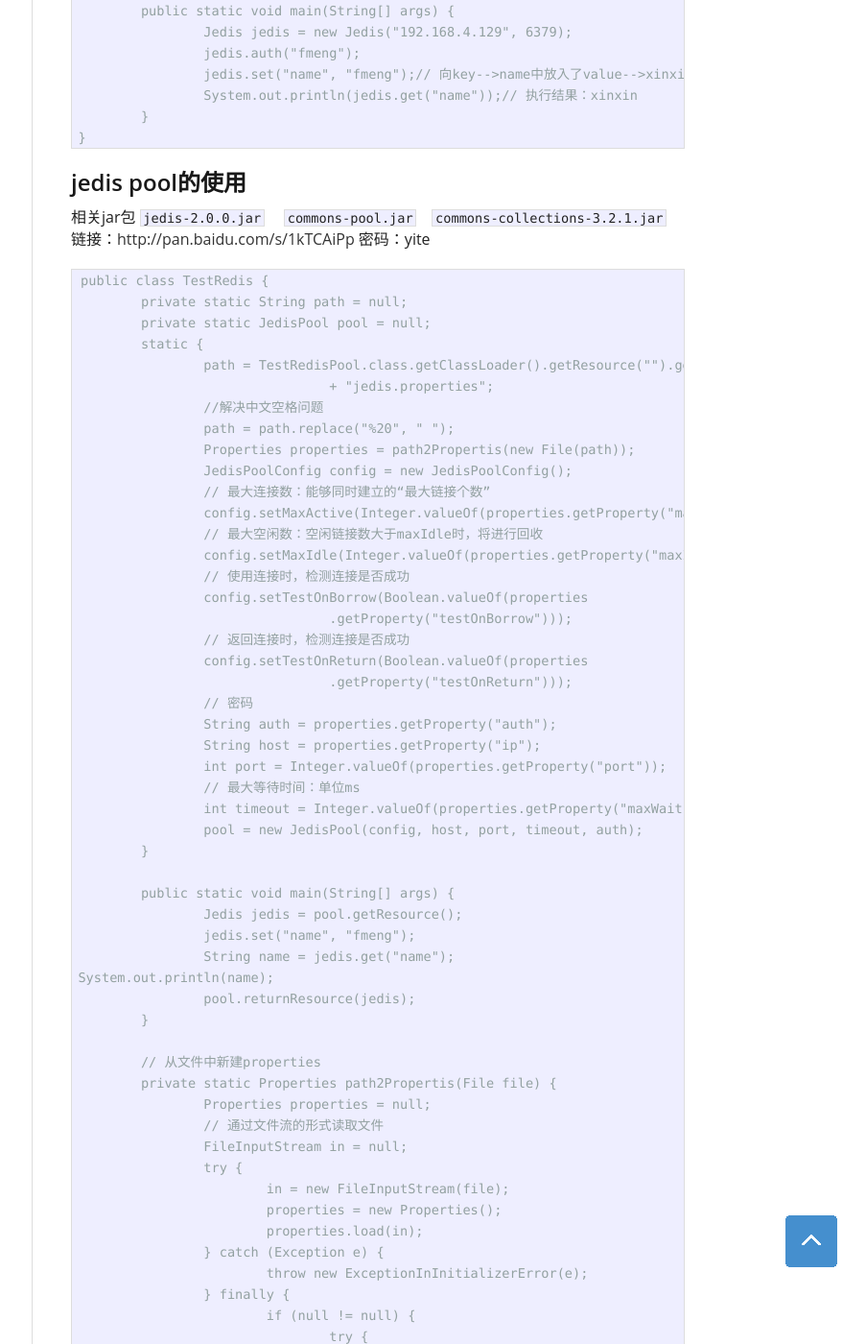
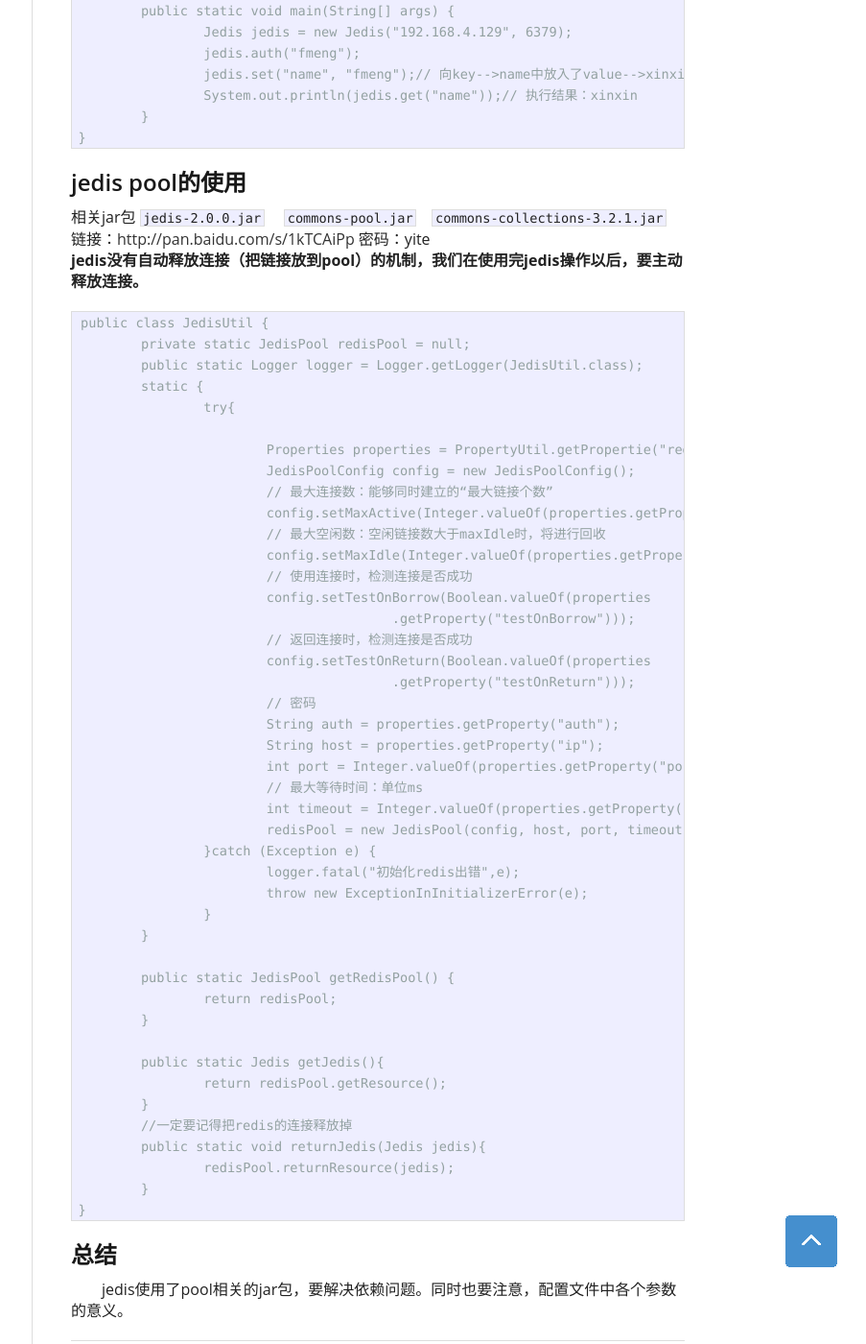
Before and after one commit to fmeng/fmeng.github.io, a Jekyll site: the page built from _posts/2014-12-22-jedis.md, in a window 1280 px wide and 1400 px high, scrolled down 583 px. Shown: the whole window at 96% size, without its empty margins (377-1280 px from the left). Built offline with Jekyll 4.4.1, drawn with Linux system fonts in a browser that asks for light colours; Markdown is read by kramdown in place of the engine named in the settings; comment, search, counter and statistics services are not loaded; some of the changed text lies outside the part shown.

Commit message:
添加释放连接的操作

```diff
--- a/_posts/2014-12-22-jedis.md
+++ b/_posts/2014-12-22-jedis.md
@@ -37,67 +37,51 @@
 ## jedis pool的使用 ##
 
 相关jar包 `jedis-2.0.0.jar`&emsp; `commons-pool.jar`&emsp;`commons-collections-3.2.1.jar`<br/>
-链接：[http://pan.baidu.com/s/1kTCAiPp](http://pan.baidu.com/s/1kTCAiPp) 密码：yite
+链接：[http://pan.baidu.com/s/1kTCAiPp](http://pan.baidu.com/s/1kTCAiPp) 密码：yite<br/>
+**jedis没有自动释放连接（把链接放到pool）的机制，我们在使用完jedis操作以后，要主动释放连接。**
 
 
-	public class TestRedis {
-		private static String path = null;
-		private static JedisPool pool = null;
+	public class JedisUtil {
+		private static JedisPool redisPool = null;
+		public static Logger logger = Logger.getLogger(JedisUtil.class);
 		static {
-			path = TestRedisPool.class.getClassLoader().getResource("").getPath()
-					+ "jedis.properties";
-			//解决中文空格问题
-			path = path.replace("%20", " ");
-			Properties properties = path2Propertis(new File(path));
-			JedisPoolConfig config = new JedisPoolConfig();
-			// 最大连接数：能够同时建立的“最大链接个数”
-			config.setMaxActive(Integer.valueOf(properties.getProperty("maxActive")));
-			// 最大空闲数：空闲链接数大于maxIdle时，将进行回收
-			config.setMaxIdle(Integer.valueOf(properties.getProperty("maxIdle")));
-			// 使用连接时，检测连接是否成功
-			config.setTestOnBorrow(Boolean.valueOf(properties
-					.getProperty("testOnBorrow")));
-			// 返回连接时，检测连接是否成功
-			config.setTestOnReturn(Boolean.valueOf(properties
-					.getProperty("testOnReturn")));
-			// 密码
-			String auth = properties.getProperty("auth");
-			String host = properties.getProperty("ip");
-			int port = Integer.valueOf(properties.getProperty("port"));
-			// 最大等待时间：单位ms
-			int timeout = Integer.valueOf(properties.getProperty("maxWait"));
-			pool = new JedisPool(config, host, port, timeout, auth);
+			try{
+
+				Properties properties = PropertyUtil.getPropertie("redis.properties");
+				JedisPoolConfig config = new JedisPoolConfig();
+				// 最大连接数：能够同时建立的“最大链接个数”
+				config.setMaxActive(Integer.valueOf(properties.getProperty("maxActive")));
+				// 最大空闲数：空闲链接数大于maxIdle时，将进行回收
+				config.setMaxIdle(Integer.valueOf(properties.getProperty("maxIdle")));
+				// 使用连接时，检测连接是否成功
+				config.setTestOnBorrow(Boolean.valueOf(properties
+						.getProperty("testOnBorrow")));
+				// 返回连接时，检测连接是否成功
+				config.setTestOnReturn(Boolean.valueOf(properties
+						.getProperty("testOnReturn")));
+				// 密码
+				String auth = properties.getProperty("auth");
+				String host = properties.getProperty("ip");
+				int port = Integer.valueOf(properties.getProperty("port"));
+				// 最大等待时间：单位ms
+				int timeout = Integer.valueOf(properties.getProperty("maxWait"));
+				redisPool = new JedisPool(config, host, port, timeout, auth);
+			}catch (Exception e) {
+				logger.fatal("初始化redis出错",e);
+				throw new ExceptionInInitializerError(e);
+			}
 		}
 
-		public static void main(String[] args) {
-			Jedis jedis = pool.getResource();
-			jedis.set("name", "fmeng");
-			String name = jedis.get("name");
-	System.out.println(name);
-			pool.returnResource(jedis);
+		public static JedisPool getRedisPool() {
+			return redisPool;
 		}
 
-		// 从文件中新建properties
-		private static Properties path2Propertis(File file) {
-			Properties properties = null;
-			// 通过文件流的形式读取文件
-			FileInputStream in = null;
-			try {
-				in = new FileInputStream(file);
-				properties = new Properties();
-				properties.load(in);
-			} catch (Exception e) {
-				throw new ExceptionInInitializerError(e);
-			} finally {
-				if (null != null) {
-					try {
-						in.close();
-					} catch (IOException e) {
-						throw new ExceptionInInitializerError(e);
-					}
-				}
-			}
-			return properties;
+		public static Jedis getJedis(){
+			return redisPool.getResource();
+		}
+		//一定要记得把redis的连接释放掉
+		public static void returnJedis(Jedis jedis){
+			redisPool.returnResource(jedis);
 		}
 	}
 
```
Also changed, not shown: _posts/2014-12-24-bash-shell-secript.md (added, +36 -0 lines).
